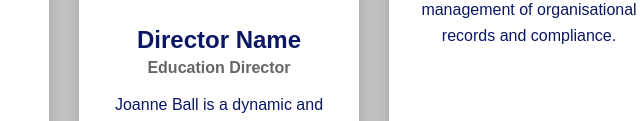
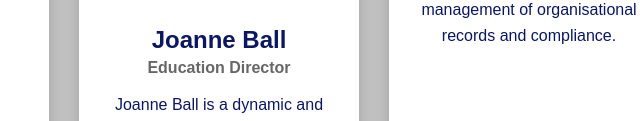
Before and after one commit to kurdishwomensociety/kws-website, a plain HTML site: page directors.html in a window 1280 px wide. Shown: the part 675-796 px from the top of the page, 421-1061 px from the left. Drawn offline with Linux system fonts and the light colour scheme.

Commit message:
Update directors.html

```diff
--- a/directors.html
+++ b/directors.html
@@ -62,7 +62,7 @@ Proud of her Kurdish heritage, she believes that education, ambition, and solida
         <div class="director-card">
     <img src="education-director.jpg" alt="Education Director">
 
-    <h2>Director Name</h2>
+    <h2>Joanne Ball</h2>
 
     <div class="director-role">
         Education Director
```
